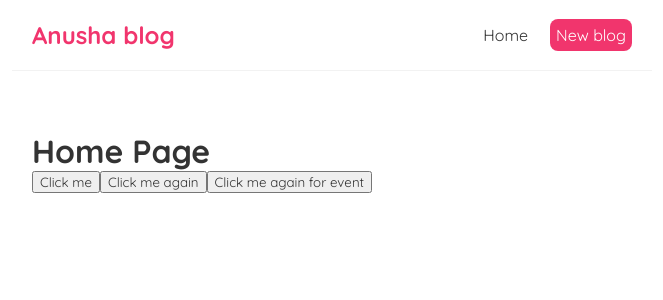
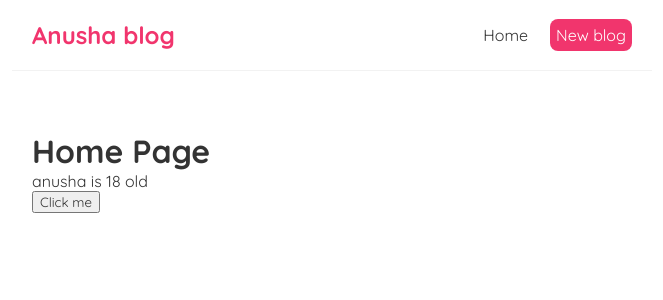
Before and after one commit to A12h16/test, a React (Create React App) app: page / in a window 1280 px wide. Shown: the top 300 px of the page, without its empty margins (308-971 px from the left). Built offline with nearby package versions, Linux system fonts and the light colour scheme.

Commit message:
feat: :zap: Using useState hook

```diff
--- a/src/Home.js
+++ b/src/Home.js
@@ -1,23 +1,19 @@
+import { useState } from "react";
+
 const HomePage = () => {
+    const [name,setName]=useState("anusha");
+    const [age,setAge]=useState(18);
 
     const handelClick =()=>{
-        console.log("I am clicked")
-    }
-
-    const handelClickWithArg =(name)=>{
-        console.log("hello " + name)
-    }
-
-    const handelClickForEvent =(name,e)=>{
-        console.log("hello " + name ,e.target)
+        setName("Bojamma");
+        setAge(24)
     }
 
     return (
         <div className="home">
             <h1>Home Page</h1>
+            <p>{name} is {age} old</p>
             <button onClick={handelClick}>Click me</button>
-            <button onClick={()=>handelClickWithArg("anusha")}>Click me again</button>
-            <button onClick={(e)=>handelClickForEvent("anusha",e)}>Click me again for event</button>
         </div>
      );
 }
```
